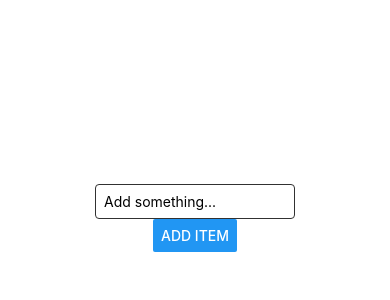
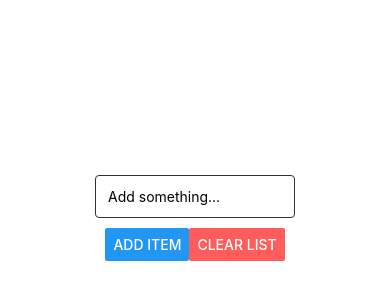
Before and after one commit to cl4pper/native-practice, a React Native app: screen / in a window 390 px wide. Shown: the part 204-504 px from the top of the page. Built offline with nearby package versions, Linux system fonts and the light colour scheme.

Commit message:
feat: add button to clear items list

```diff
--- a/App.js
+++ b/App.js
@@ -8,6 +8,10 @@ export default function App() {
 
   function clearInput() {
     updateText('');
+  };
+
+  function clearList() {
+    handleList([]);
   }
 
   function addItem(item) {
@@ -29,11 +33,18 @@ export default function App() {
         onChangeText={(value) => updateText(value)}
         value={text}
       />
-      <Button
-        style={styles.button}
-        title="Add item"
-        onPress={() => updateList(text)}
-      />
+      <View style={styles.buttons}>
+        <Button
+          style={styles.button}
+          title="Add item"
+          onPress={() => updateList(text)}
+        />
+        <Button
+          color="#ff5c5c"
+          title="Clear list"
+          onPress={() => clearList()}
+        />
+      </View>
       <View>
         { list.map((item, index) => <Text key={index}>{item}</Text>) }
       </View>
@@ -52,14 +63,14 @@ const styles = StyleSheet.create({
   },
   inputText: {
     width: 200,
-    padding: 8,
+    padding: 12,
+    marginBottom: 10,
     borderWidth: 1,
     borderColor: '#313131',
     borderRadius: 4,
   },
-  button: {
-    color: '#FFFFFF',
-    backgroundColor: '#3A96F4',
-    borderRadius: 4,
+  buttons: {
+    flexDirection: 'row',
+    justifyContent: 'space-between',
   },
 });
```
